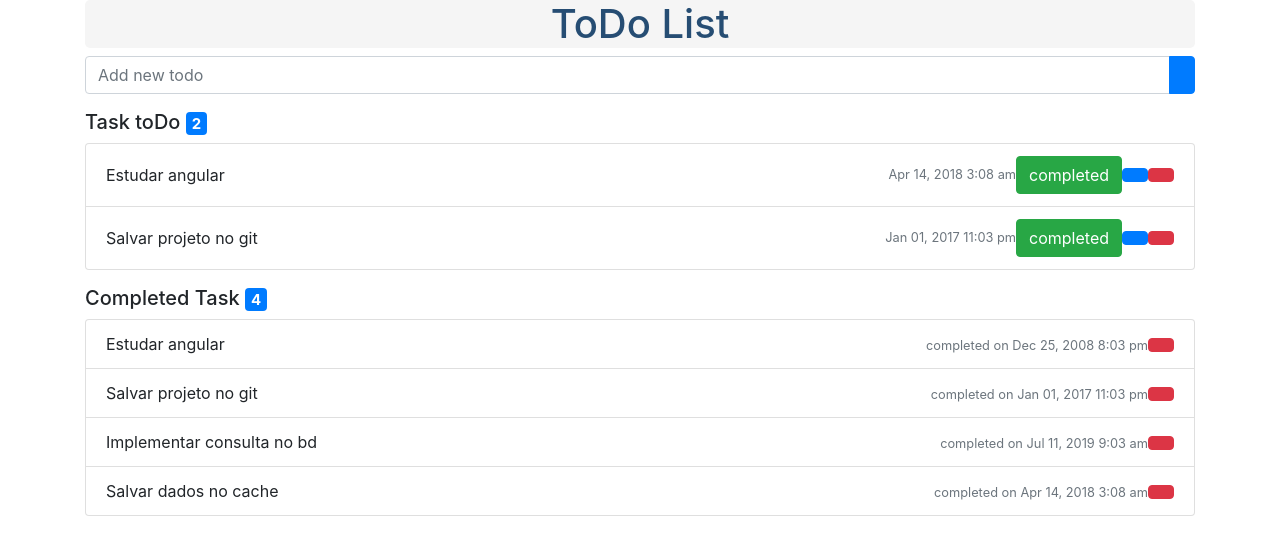
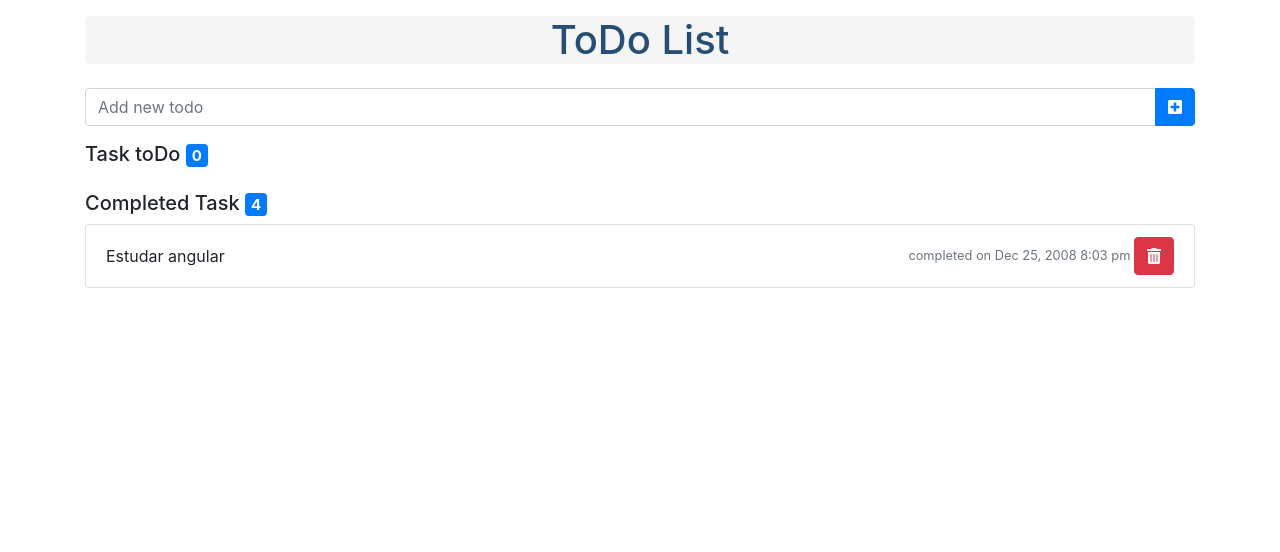
Before and after one commit to marcoaureliorb/toDoListMEAN, an Angular app: page / in a window 1280 px wide. Shown: the top 552 px of the page. Built offline with nearby package versions, Linux system fonts and the light colour scheme.

Commit message:
Adicionando comportamento

```diff
--- a/src/app/app.module.ts
+++ b/src/app/app.module.ts
@@ -1,6 +1,5 @@
 import { BrowserModule } from '@angular/platform-browser';
 import { NgModule } from '@angular/core';
-import { FontAwesomeModule } from '@fortawesome/angular-fontawesome';
 
 import { AppRoutingModule } from './app-routing.module';
 import { AppComponent } from './app.component';
@@ -17,8 +16,7 @@ import { FooterComponent } from './footer/footer.component';
   ],
   imports: [
     BrowserModule,
-    AppRoutingModule,
-    FontAwesomeModule
+    AppRoutingModule
   ],
   providers: [],
   bootstrap: [AppComponent]
--- a/src/app/content/content.component.html
+++ b/src/app/content/content.component.html
@@ -1,9 +1,10 @@
+<p></p>
 <div class="row">
     <div class="col">
         <div class="input-group mb-3">
             <input type="text" id="inputTask" class="form-control" placeholder="Add new todo">
             <div class="input-group-append">
-                <button class="btn btn-primary" type="button" id="button-addon2">
+                <button class="btn btn-primary" type="button" id="button-addon2" (click)="addToDo()">
                     <i class="fas fa-plus-square"></i>
                 </button>
             </div>
@@ -12,28 +13,15 @@
 </div>
 <div class="row">
     <div class="col">
-        <h5>Task toDo <span class="badge badge-primary">2</span></h5>
+        <h5>Task toDo <span class="badge badge-primary">{{totalTaskToComplete}}</span></h5>
         <ul class="list-group">
-            <li class="list-group-item d-flex justify-content-between align-items-center">
-                Estudar angular
+            <li class="list-group-item d-flex justify-content-between align-items-center" *ngFor="let todo of todos">
+                {{todo.name}}
                 <span>
-                    <small class="text-muted">Apr 14, 2018 3:08 am</small>
+                    <small class="text-muted">{{todo.dateStr}} </small>
                     <button class="btn btn-success" type="button" id="button-addon2">completed</button>
-                    <button class="btn btn-primary" type="button" id="button-addon2"><i
-                            class="far fa-edit"></i></button>
-                    <button class="btn btn-danger" type="button" id="button-addon2"><i
-                            class="fas fa-trash-alt"></i></button>
-                </span>
-            </li>
-            <li class="list-group-item d-flex justify-content-between align-items-center">
-                Salvar projeto no git
-                <span>
-                    <small class="text-muted">Jan 01, 2017 11:03 pm</small>
-                    <button class="btn btn-success" type="button" id="button-addon2">completed</button>
-                    <button class="btn btn-primary" type="button" id="button-addon2"><i
-                            class="far fa-edit"></i></button>
-                    <button class="btn btn-danger" type="button" id="button-addon2"><i
-                            class="fas fa-trash-alt"></i></button>
+                    <button class="btn btn-primary" type="button" id="button-addon2"><i class="far fa-edit"></i></button>
+                    <button class="btn btn-danger" type="button" id="button-addon2"><i class="fas fa-trash-alt"></i></button>
                 </span>
             </li>
         </ul>
@@ -47,35 +35,10 @@
                 <li class="list-group-item d-flex justify-content-between align-items-center">
                     Estudar angular
                     <span>
-                        <small class="text-muted">completed on Dec 25, 2008 8:03 pm</small>
-                        <button class="btn btn-danger" type="button" id="button-addon2"><i
-                                class="fas fa-trash-alt"></i></button>
-                    </span>
-                </li>
-                <li class="list-group-item d-flex justify-content-between align-items-center">
-                    Salvar projeto no git
-                    <span>
-                        <small class="text-muted">completed on Jan 01, 2017 11:03 pm</small>
-                        <button class="btn btn-danger" type="button" id="button-addon2"><i
-                                class="fas fa-trash-alt"></i></button>
-                    </span>
-                </li>
-                <li class="list-group-item d-flex justify-content-between align-items-center">
-                    Implementar consulta no bd
-                    <span>
-                        <small class="text-muted">completed on Jul 11, 2019 9:03 am</small>
-                        <button class="btn btn-danger" type="button" id="button-addon2"><i
-                                class="fas fa-trash-alt"></i></button>
-                    </span>
-                </li>
-                <li class="list-group-item d-flex justify-content-between align-items-center">
-                    Salvar dados no cache
-                    <span>
-                        <small class="text-muted">completed on Apr 14, 2018 3:08 am</small>
+                        <small class="text-muted">completed on Dec 25, 2008 8:03 pm </small>
                         <button class="btn btn-danger" type="button" id="button-addon2"><i
                                 class="fas fa-trash-alt"></i></button>
                     </span>
                 </li>
             </ul>
         </div>
-    </div>
--- a/src/app/content/content.component.ts
+++ b/src/app/content/content.component.ts
@@ -1,4 +1,5 @@
 import { Component, OnInit } from '@angular/core';
+import { ToDo } from '../models/todos';
 
 @Component({
   selector: 'app-content',
@@ -7,9 +8,25 @@ import { Component, OnInit } from '@angular/core';
 })
 export class ContentComponent implements OnInit {
 
-  constructor() { }
+  todos = [];
+  taskText: string;
+  totalTaskToComplete = 0;
+
+  constructor() {
+    this.todos = [];
+    this.taskText = '';
+   }
 
   ngOnInit() {
   }
 
+  addToDo() {
+    const todo = new ToDo();
+    todo.name = 'teste';
+    todo.dateStr = 'Dec 25, 2008 8:03 pm';
+    todo.done = false;
+
+    this.todos.push(todo);
+    this.totalTaskToComplete++;
+  }
 }
--- a/src/app/header/header.component.html
+++ b/src/app/header/header.component.html
@@ -1,3 +1,4 @@
+<p></p>
 <div class="row">
     <div class="col">
       <h1 id="title">ToDo List</h1>
--- a/src/index.html
+++ b/src/index.html
@@ -7,6 +7,7 @@
 
   <meta name="viewport" content="width=device-width, initial-scale=1">
   <link rel="icon" type="image/x-icon" href="favicon.ico">
+  <link rel='stylesheet' href='https://use.fontawesome.com/releases/v5.8.2/css/all.css' integrity='sha384-oS3vJWv+0UjzBfQzYUhtDYW+Pj2yciDJxpsK1OYPAYjqT085Qq/1cq5FLXAZQ7Ay' crossorigin='anonymous'>
 </head>
 <body>
   <app-root></app-root>
```
